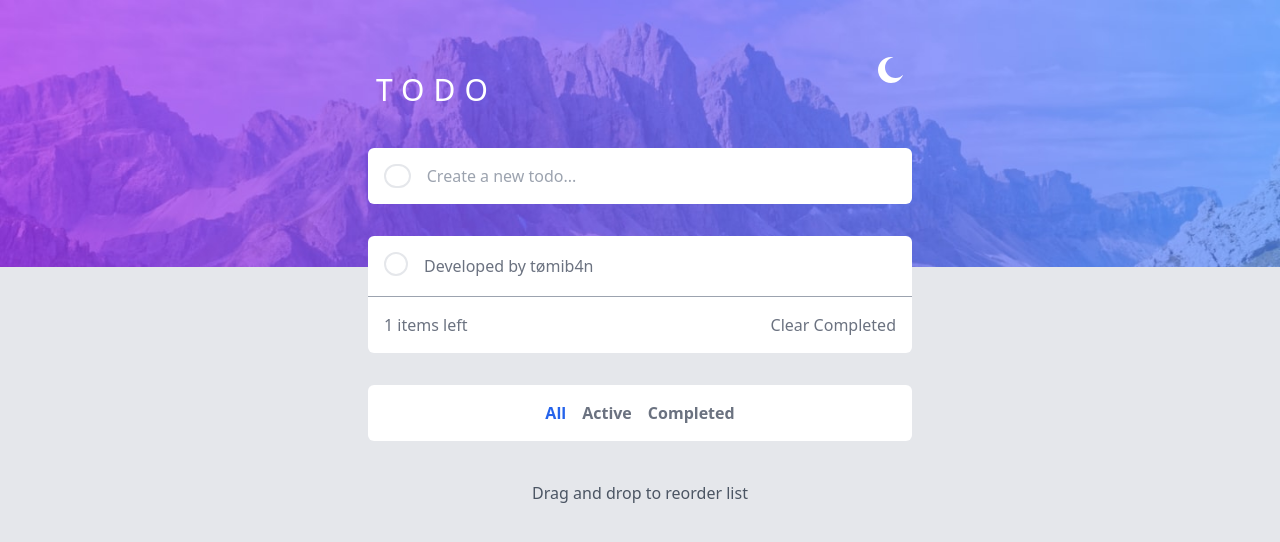
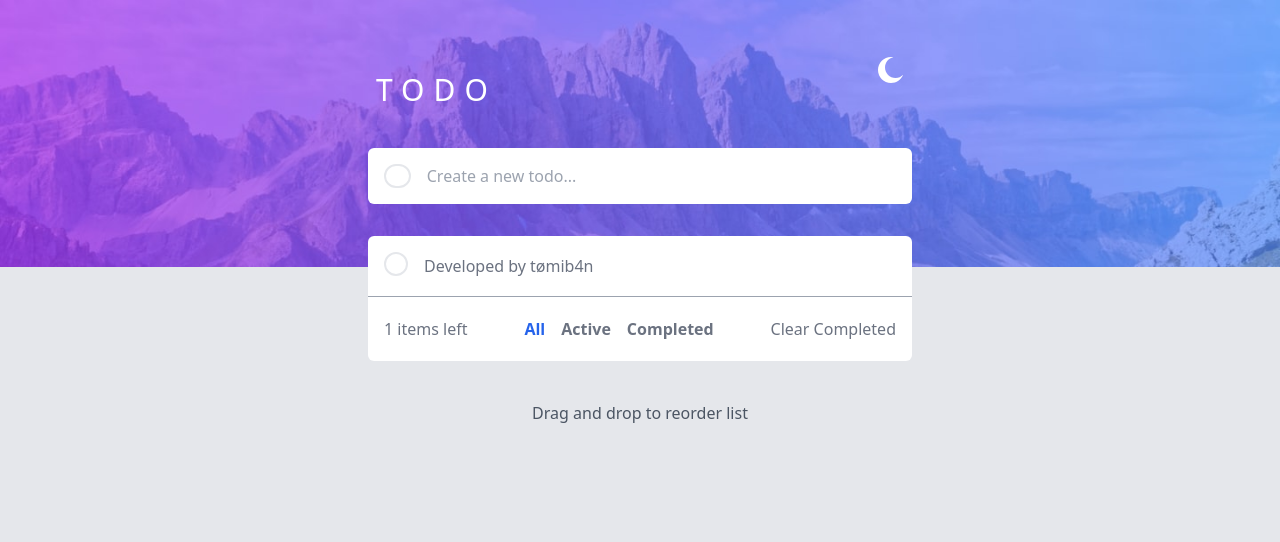
Before and after one commit to tomiban/todo-app-react-tailwind-frontendmentor, a React (Vite) app: page / in a window 1280 px wide. Shown: the top 542 px of the page. Built offline with nearby package versions, Linux system fonts and the light colour scheme; some icons are missing.

Commit message:
first commit

```diff
--- a/package.json
+++ b/package.json
@@ -10,6 +10,7 @@
     "preview": "vite preview"
   },
   "dependencies": {
+    "@hello-pangea/dnd": "^16.2.0",
     "react": "^18.2.0",
     "react-dom": "^18.2.0"
   },
--- a/src/App.jsx
+++ b/src/App.jsx
@@ -65,7 +65,7 @@ const App = () => {
     const filteredTodos = filterFunctions[filter](todos);
 
     return (
-        <div className='min-h-screen bg-gray-200 bg-light-mobile bg-contain bg-no-repeat transition-all duration-1000 dark:bg-gray-900 dar:bg-dark-mobile md:bg-light-desktop md:dark:bg-dark-desktop '>
+        <div className='min-h-screen bg-gray-200 bg-light-mobile bg-contain bg-no-repeat transition-all duration-1000 dark:bg-gray-900 dark:bg-dark-mobile md:bg-light-desktop md:dark:bg-dark-desktop '>
             <Header />
 
             <main className="container mx-auto mt-20 md:mt-10 px-4 md:max-w-xl">
@@ -79,8 +79,10 @@ const App = () => {
                 <TodoComputed
                     itemsLeft={computedItemsLeft}
                     clearCompleted={clearCompleted}
+                    filter={filter}
+                    changeFilter={changeFilter}
                 />
-                <TodoFilter changeFilter={changeFilter} filter={filter} />
+
             </main>
             <Footer />
         </div>
--- a/src/components/TodoComputed.jsx
+++ b/src/components/TodoComputed.jsx
@@ -1,11 +1,13 @@
 import React from "react";
+import TodoFilter from "./TodoFilter";
 
-const TodoComputed = ({ itemsLeft, clearCompleted }) => {
+const TodoComputed = ({ itemsLeft, clearCompleted, filter, changeFilter }) => {
     return (
-        <section className="flex justify-between gap-4 rounded-b-md  border-b-gray-200 bg-white p-4 text-gray-500 transition-all duration-1000  dark:bg-gray-700">
+        <section className="flex justify-between gap-4 rounded-b-md  border-b-gray-200 bg-white p-4 md:px-4 md:py-1 text-gray-500 transition-all duration-1000  dark:bg-gray-700 items-center">
             <span>
                 {itemsLeft === 0 ? "All completed" : itemsLeft + " items left"}{" "}
             </span>
+             <TodoFilter changeFilter={changeFilter} filter={filter} />
             <button onClick={clearCompleted}>Clear Completed</button>
         </section>
     );
--- a/src/components/TodoFilter.jsx
+++ b/src/components/TodoFilter.jsx
@@ -2,7 +2,7 @@ import React from "react";
 
 const TodoFilter = ({ changeFilter, filter }) => {
     return (
-        <section className="container mx-auto mt-8 ">
+        <section className="container md:w-auto mx-auto mt-8 md:mt-0 ">
             <div className="flex justify-center gap-4 rounded-md bg-white p-4 dark:bg-gray-700 font-bold  transition-all duration-1000">
                 <button
                     onClick={(e) =>
```
Also changed, not shown: 1 other file (tests, documents, lock files or other folders).
